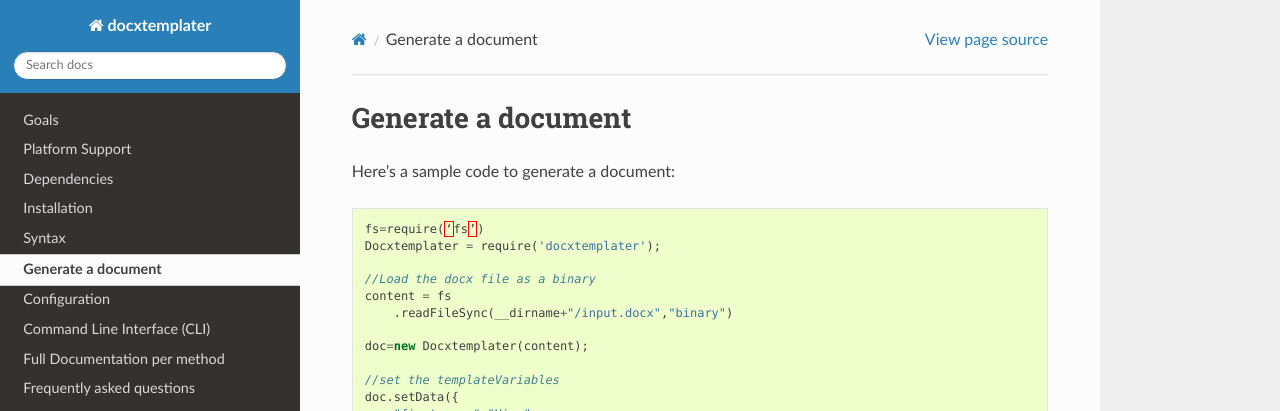
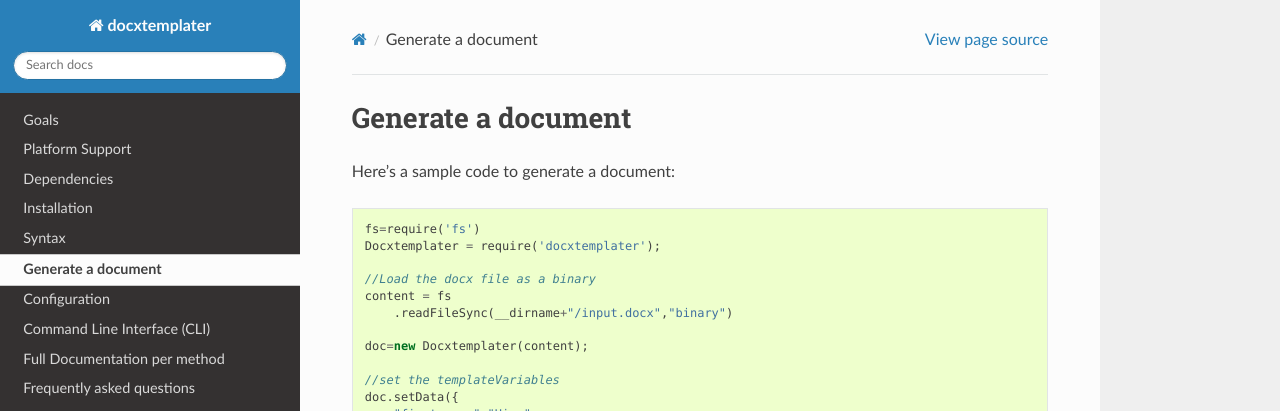
Before and after one commit to open-xml-templating/docxtemplater, a Sphinx documentation site: the page built from docs/source/generate.rst, in a window 1280 px wide. Shown: the top 411 px of the page. Built offline with Sphinx 7.4.7 and the Read the Docs theme 2.0.0, drawn with Linux system fonts in a browser that asks for light colours.

Commit message:
Remove typo in docs

```diff
--- a/docs/source/generate.rst
+++ b/docs/source/generate.rst
@@ -11,7 +11,7 @@ Here's a sample code to generate a document:
 
 .. code-block:: javascript
 
-    fs=require(‘fs’)
+    fs=require('fs')
     Docxtemplater = require('docxtemplater');
 
     //Load the docx file as a binary
```
